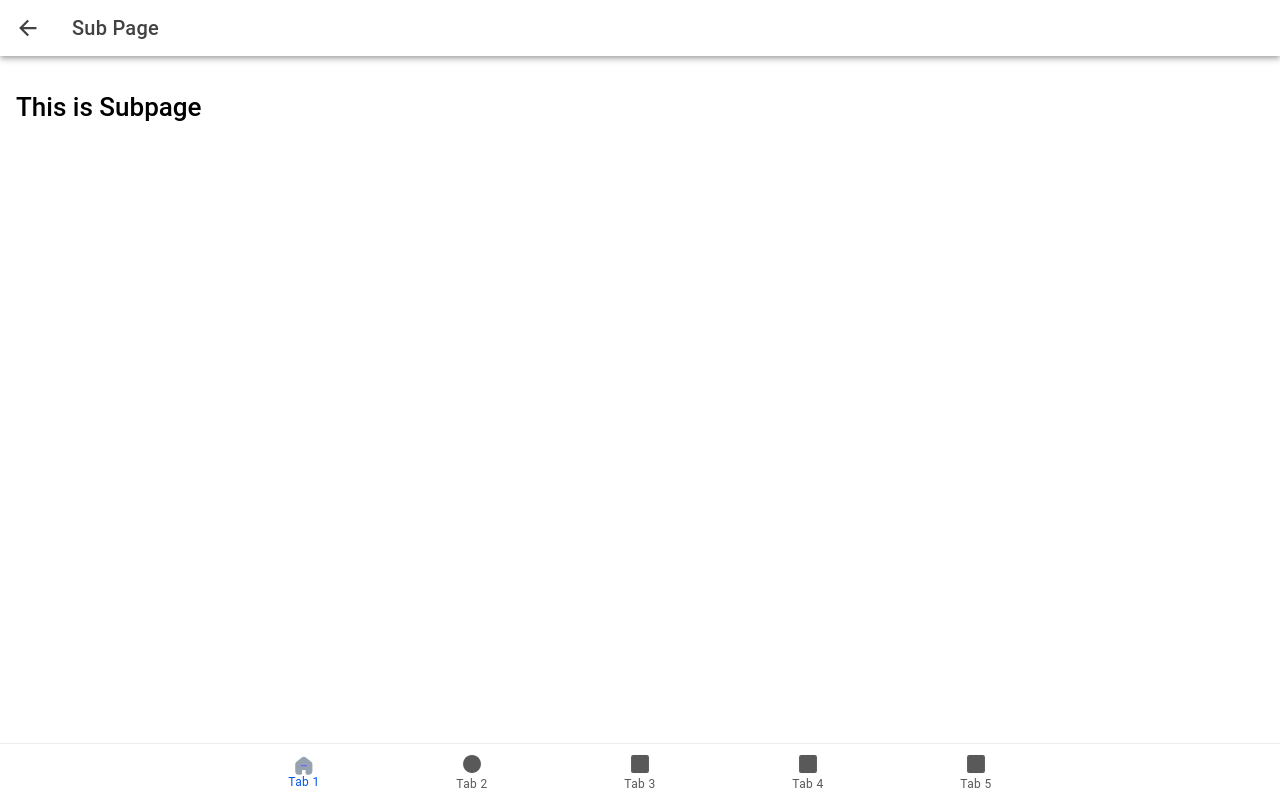
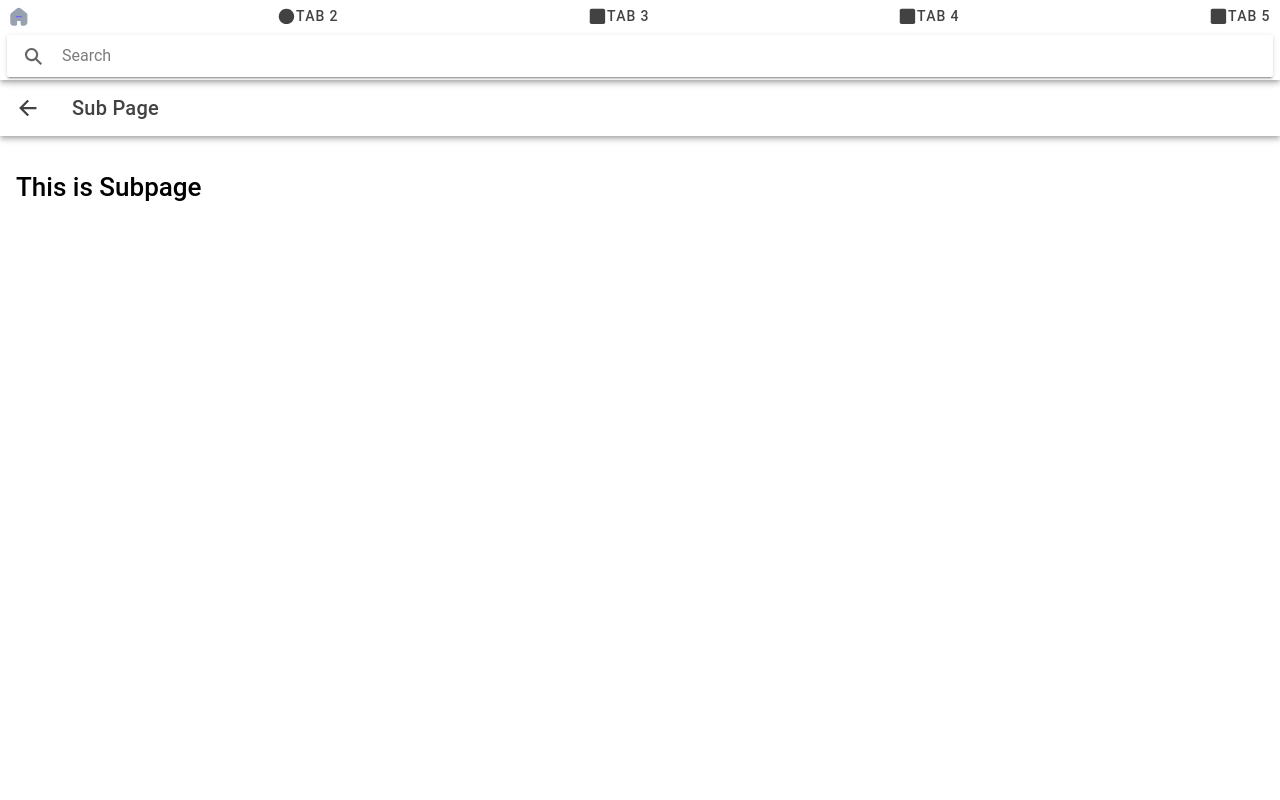
Before and after one commit to deco-builder/meal-u-fe, a React (Vite) app: page /tab1/subpage in a window 1280 px wide. Built offline with nearby package versions, Linux system fonts and the light colour scheme.

Commit message:
chore: add navbar if small

```diff
--- a/src/App.tsx
+++ b/src/App.tsx
@@ -3,6 +3,7 @@ import {
   IonApp,
   IonButton,
   IonContent,
+  IonHeader,
   IonIcon,
   IonLabel,
   IonNav,
@@ -46,20 +47,26 @@ import "@ionic/react/css/display.css";
 
 /* import '@ionic/react/css/palettes/dark.always.css'; */
 /* import '@ionic/react/css/palettes/dark.class.css'; */
-import "@ionic/react/css/palettes/dark.system.css";
+// import "@ionic/react/css/palettes/dark.system.css";
 
 /* Theme variables */
 import "./theme/variables.css";
 import { useState } from "react";
 import SubPage from "./pages/Tab-1/Sub-Page-1/sub-page-1";
+import Navbar from "./components/NavigationBar/Navbar";
 
 setupIonicReact();
 
 const App: React.FC = () => {
   const [isSelected, setIsSelected] = useState(false);
+
   return (
     <IonApp>
       <IonReactRouter>
+        <IonHeader className="ion-hide-sm-down">
+          <Navbar isSelected={isSelected} setIsSelected={setIsSelected} />
+        </IonHeader>
+        <IonContent>
           <IonTabs>
             <IonRouterOutlet>
               <Route exact path="/tab1">
@@ -84,7 +91,7 @@ const App: React.FC = () => {
                 <Redirect to="/tab1" />
               </Route>
             </IonRouterOutlet>
-          <IonTabBar slot="bottom">
+            <IonTabBar slot="bottom" className="ion-hide-sm-up">
               <IonTabButton tab="tab1" href="/tab1" onClick={() => setIsSelected(!isSelected)}>
                 <RepeatIcon selected={isSelected} />
                 <IonLabel>Tab 1</IonLabel>
@@ -107,9 +114,10 @@ const App: React.FC = () => {
               </IonTabButton>
             </IonTabBar>
           </IonTabs>
+        </IonContent>
       </IonReactRouter>
     </IonApp>
-  )
-}
+  );
+};
 
 export default App;
--- /dev/null
+++ b/src/components/NavigationBar/Navbar.css
@@ -0,0 +1,22 @@
+.custom-navbar {
+  --background: #ffffff;
+}
+
+.custom-navbar ion-buttons {
+  display: flex;
+  width: 100%;
+  padding: 0 16px;
+}
+
+.custom-navbar ion-button {
+  --color: #000000;
+}
+
+ion-toolbar {
+  --background: #f8f8f8;
+}
+
+/* Optional: Adjust tab bar color */
+ion-tab-bar {
+  --background: #f8f8f8;
+}
--- /dev/null
+++ b/src/components/NavigationBar/Navbar.tsx
@@ -0,0 +1,40 @@
+import React from 'react';
+import { IonButton, IonButtons, IonIcon, IonLabel, IonSearchbar, IonToolbar } from '@ionic/react';
+import { ellipse, square } from 'ionicons/icons';
+import RepeatIcon from '../../../public/icon/repeat-icon';
+
+interface NavbarProps {
+  isSelected: boolean;
+  setIsSelected: React.Dispatch<React.SetStateAction<boolean>>;
+}
+
+const Navbar: React.FC<NavbarProps> = ({ isSelected, setIsSelected }) => {
+  return (
+    <IonToolbar className="custom-navbar">
+      <IonButtons className="ion-justify-content-between ion-align-items-center">
+        <IonButton routerLink="/tab1" onClick={() => setIsSelected(!isSelected)}>
+          <RepeatIcon selected={isSelected} />
+        </IonButton>
+        <IonButton routerLink="/tab2">
+          <IonIcon icon={ellipse} />
+          <IonLabel>Tab 2</IonLabel>
+        </IonButton>
+        <IonButton routerLink="/tab3">
+          <IonIcon icon={square} />
+          <IonLabel>Tab 3</IonLabel>
+        </IonButton>
+        <IonButton routerLink="/tab4">
+          <IonIcon icon={square} />
+          <IonLabel>Tab 4</IonLabel>
+        </IonButton>
+        <IonButton routerLink="/tab5">
+          <IonIcon icon={square} />
+          <IonLabel>Tab 5</IonLabel>
+        </IonButton>
+      </IonButtons>
+      <IonSearchbar></IonSearchbar>
+    </IonToolbar>
+  );
+};
+
+export default Navbar;
```
Also changed, not shown: src/contexts/auth.tsx (+32 -1 lines). Lines whose indentation alone changed are shown as unchanged.
